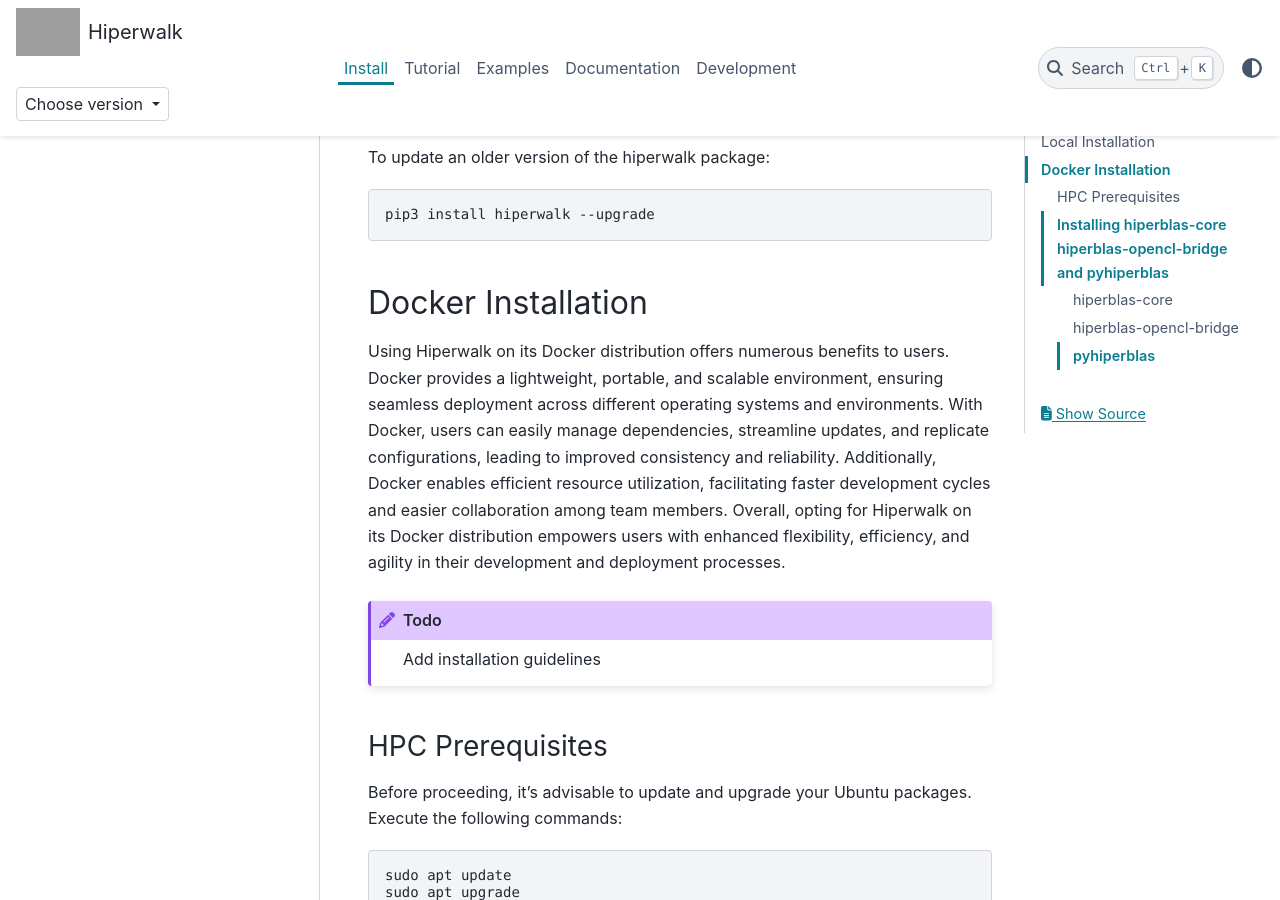
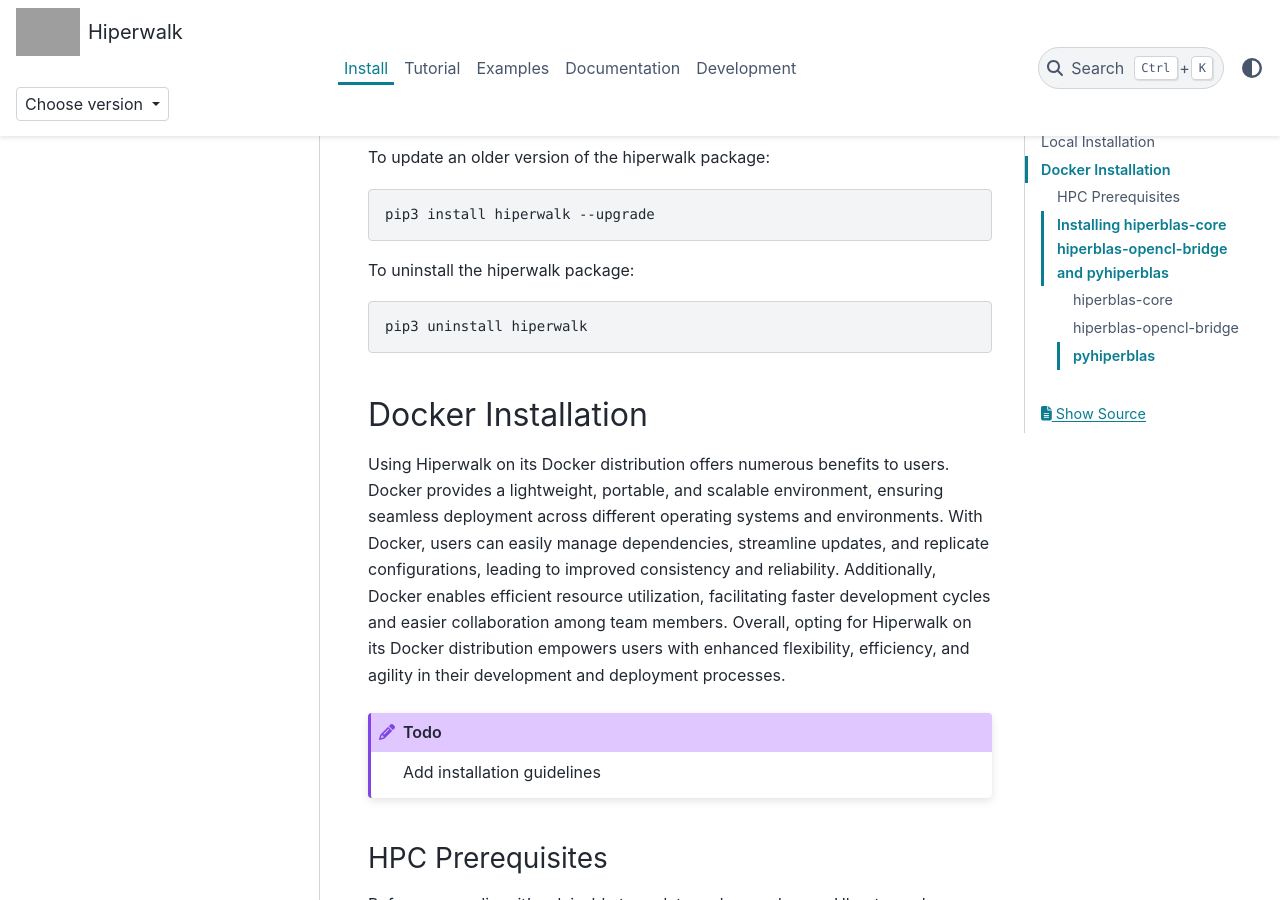
Before and after one commit to hiperwalk/hiperwalk, a Sphinx documentation site: the page built from docs/install/index.rst, in a window 1280 px wide and 900 px high, scrolled down 1030 px. Built offline with Sphinx 7.4.7 and the PyData theme 0.15.4, drawn with Linux system fonts in a browser that asks for light colours; grey boxes are pictures that could not be loaded.

Commit message:
Update index.rst

```diff
--- a/docs/install/index.rst
+++ b/docs/install/index.rst
@@ -57,6 +57,12 @@
 .. code-block:: shell
 
    pip3 install hiperwalk --upgrade
+
+To uninstall the hiperwalk package:
+
+.. code-block:: shell
+
+   pip3 uninstall hiperwalk
 
 
 .. _docs_install_docker_installation:
```
